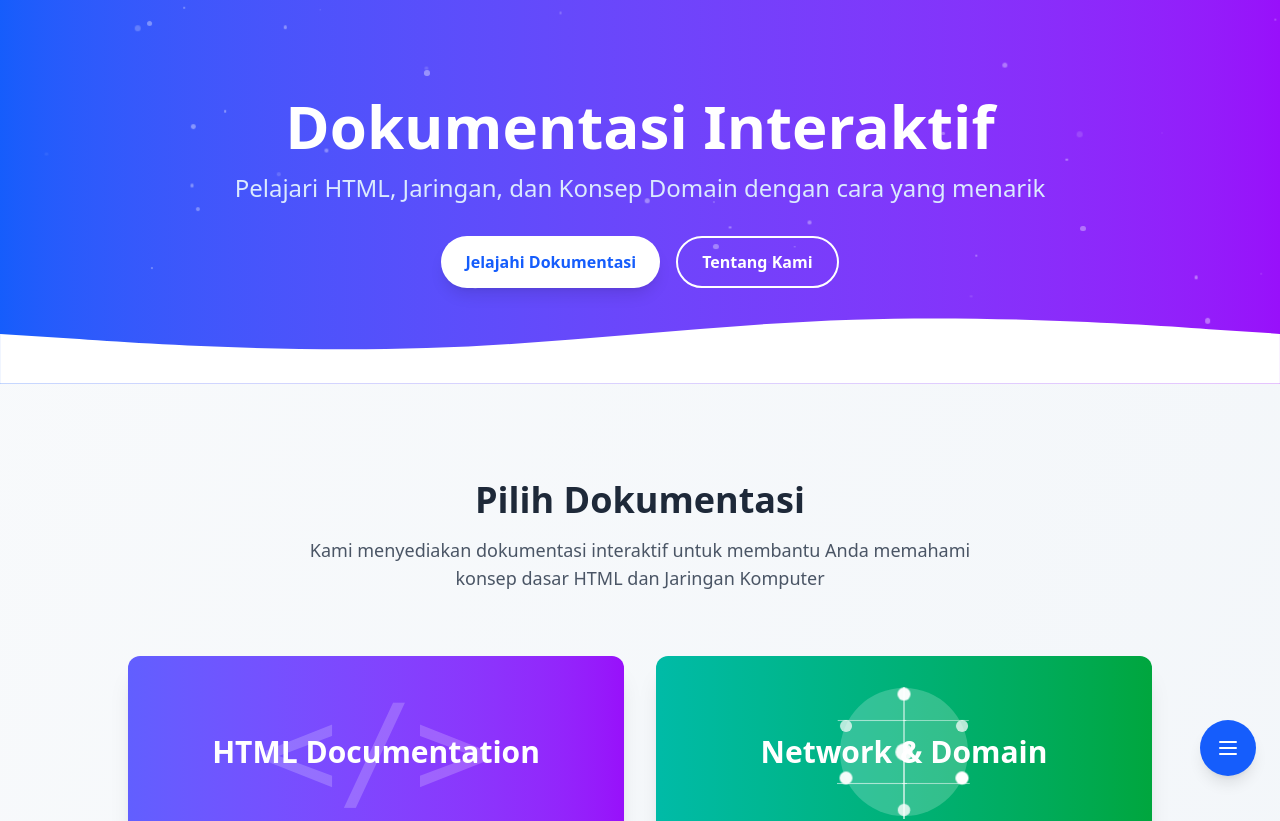
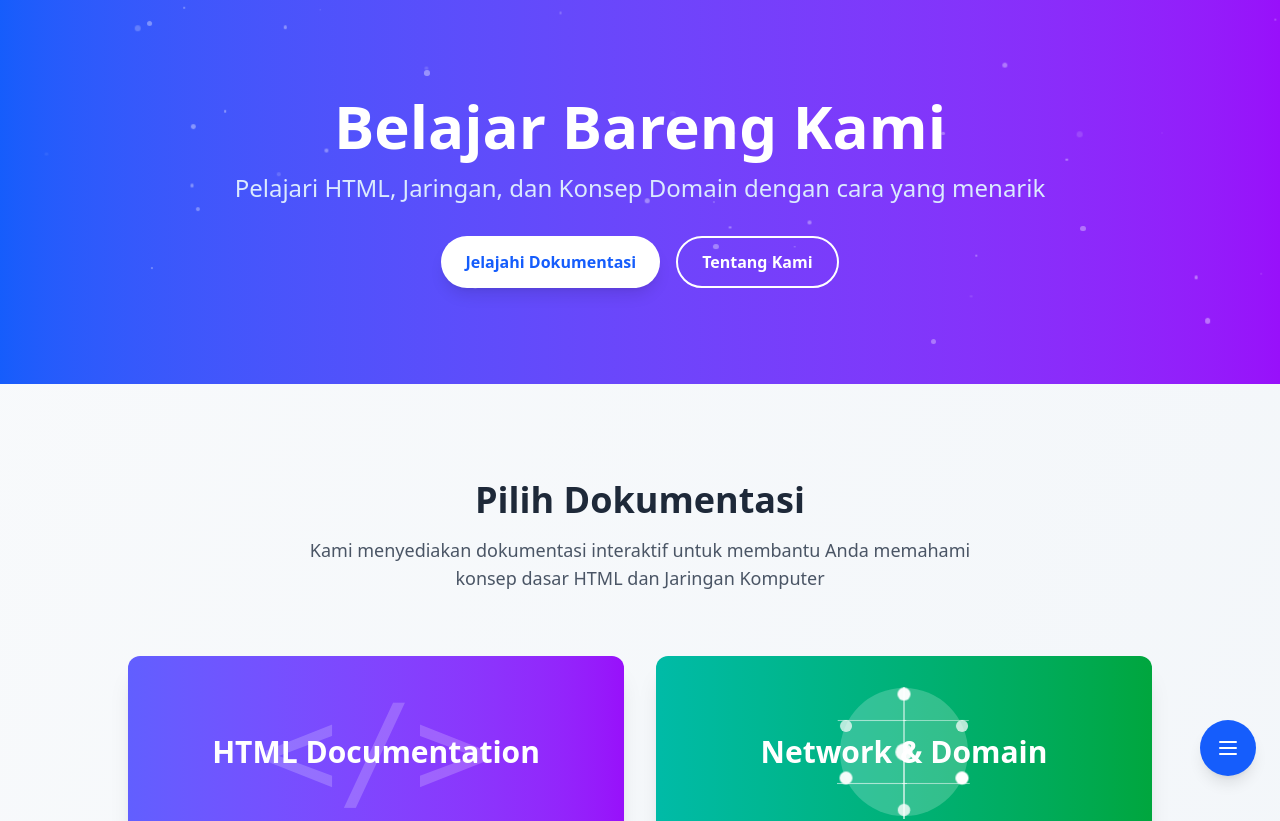
Before and after one commit to Rfkinrikhwan/belajar-bareng-kami, a Vue app: page / in a window 1280 px wide. Shown: the top 821 px of the page. Built offline with nearby package versions, Linux system fonts and the light colour scheme.

Commit message:
Add Page Network Documentation And Home OverView

```diff
--- a/src/views/HomeView.vue
+++ b/src/views/HomeView.vue
@@ -9,9 +9,7 @@
 
       <div class="container mx-auto px-4 py-16 md:py-24 relative z-10">
         <div class="max-w-4xl mx-auto text-center">
-          <h1 class="text-4xl md:text-6xl font-bold mb-4 animate-fade-in">
-            Dokumentasi Interaktif
-          </h1>
+          <h1 class="text-4xl md:text-6xl font-bold mb-4 animate-fade-in">Belajar Bareng Kami</h1>
           <p class="text-xl md:text-2xl mb-8 text-blue-100 animate-slide-up">
             Pelajari HTML, Jaringan, dan Konsep Domain dengan cara yang menarik
           </p>
@@ -30,17 +28,6 @@
             </button>
           </div>
         </div>
-      </div>
-
-      <!-- Wave Divider -->
-      <div class="absolute bottom-0 left-0 right-0">
-        <svg xmlns="http://www.w3.org/2000/svg" viewBox="0 0 1440 120" class="w-full h-auto">
-          <path
-            fill="#ffffff"
-            fill-opacity="1"
-            d="M0,64L80,69.3C160,75,320,85,480,80C640,75,800,53,960,48C1120,43,1280,53,1360,58.7L1440,64L1440,120L1360,120C1280,120,1120,120,960,120C800,120,640,120,480,120C320,120,160,120,80,120L0,120Z"
-          ></path>
-        </svg>
       </div>
     </div>
 
```
